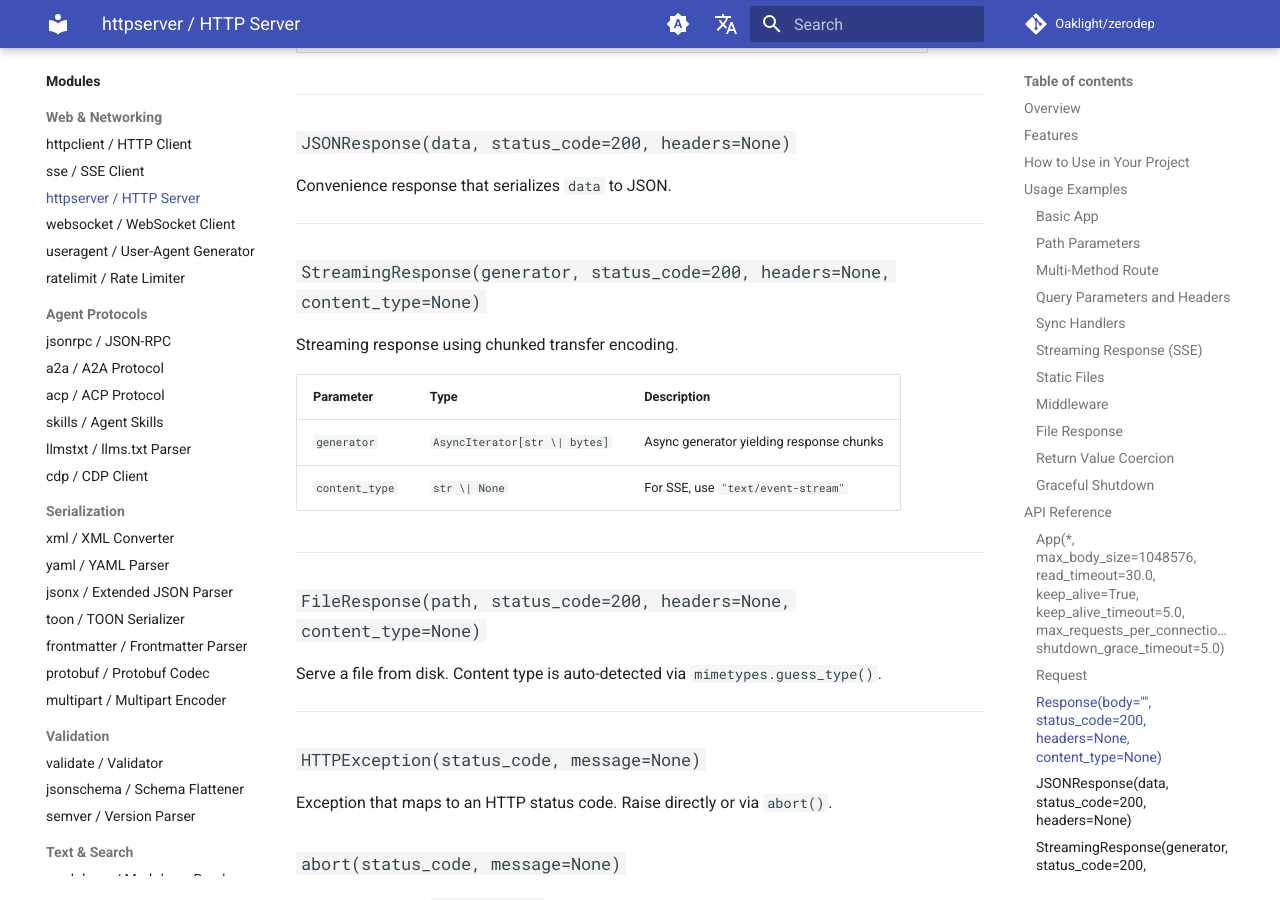
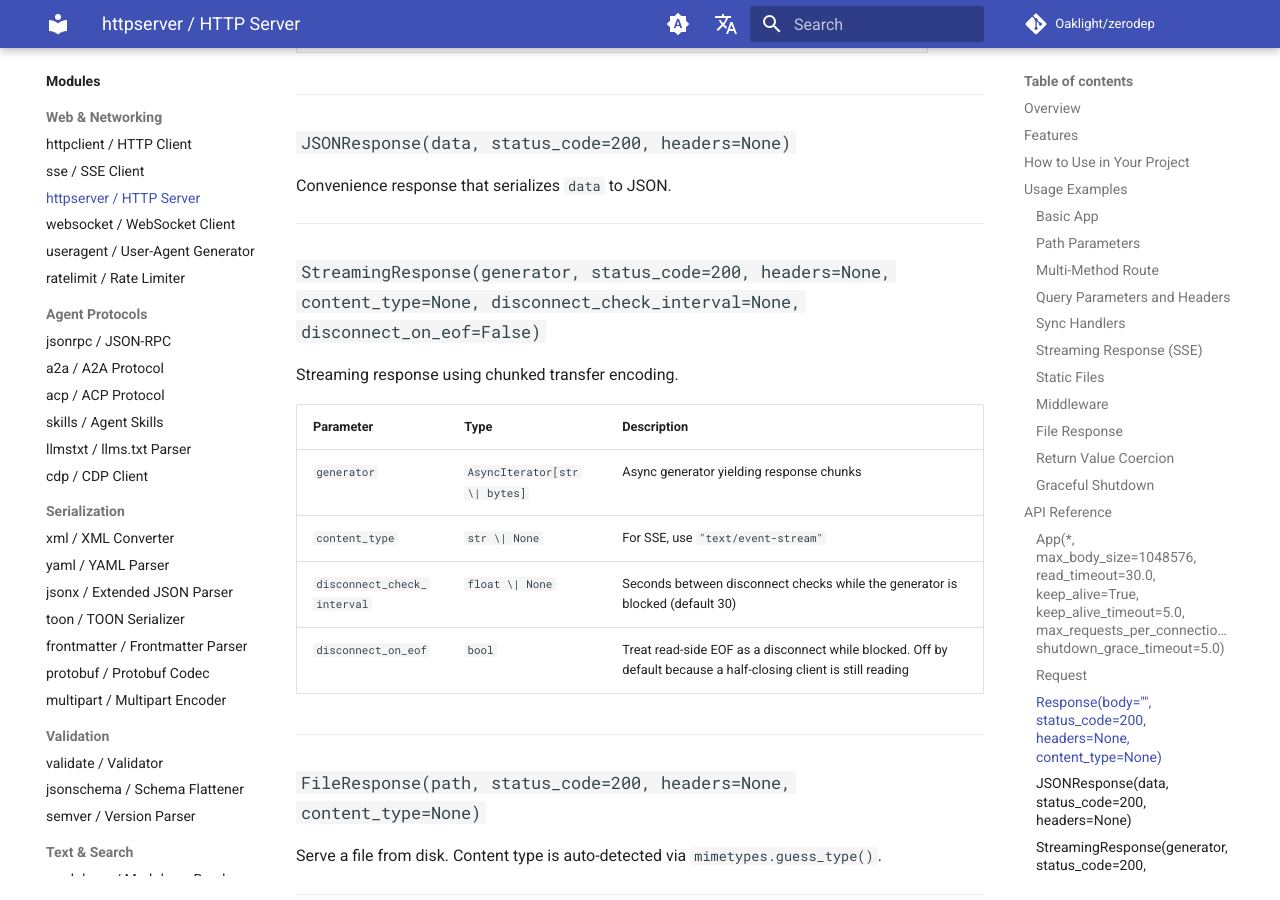
Before and after one commit to Oaklight/zerodep, an MkDocs documentation site: the page built from docs/modules/httpserver.md, in a window 1280 px wide and 900 px high, scrolled down 7980 px. Built offline with MkDocs 1.6.1 and Material for MkDocs 9.7.7, drawn with Linux system fonts in a browser that asks for light colours; comment, search, counter and statistics services are not loaded; some of the changed text lies outside the part shown.

Commit message:
docs: document the disconnect options and the residual FIN case

```diff
--- a/docs/modules/httpserver.md
+++ b/docs/modules/httpserver.md
@@ -289,7 +289,7 @@ Convenience response that serializes `data` to JSON.
 
 ---
 
-### `StreamingResponse(generator, status_code=200, headers=None, content_type=None)`
+### `StreamingResponse(generator, status_code=200, headers=None, content_type=None, disconnect_check_interval=None, disconnect_on_eof=False)`
 
 Streaming response using chunked transfer encoding.
 
@@ -297,6 +297,8 @@ Streaming response using chunked transfer encoding.
 |-----------|------|-------------|
 | `generator` | `AsyncIterator[str \| bytes]` | Async generator yielding response chunks |
 | `content_type` | `str \| None` | For SSE, use `"text/event-stream"` |
+| `disconnect_check_interval` | `float \| None` | Seconds between disconnect checks while the generator is blocked (default 30) |
+| `disconnect_on_eof` | `bool` | Treat read-side EOF as a disconnect while blocked. Off by default because a half-closing client is still reading |
 
 ---
 
```
Also changed, not shown: docs/changelog.md (+2 -1 lines).
